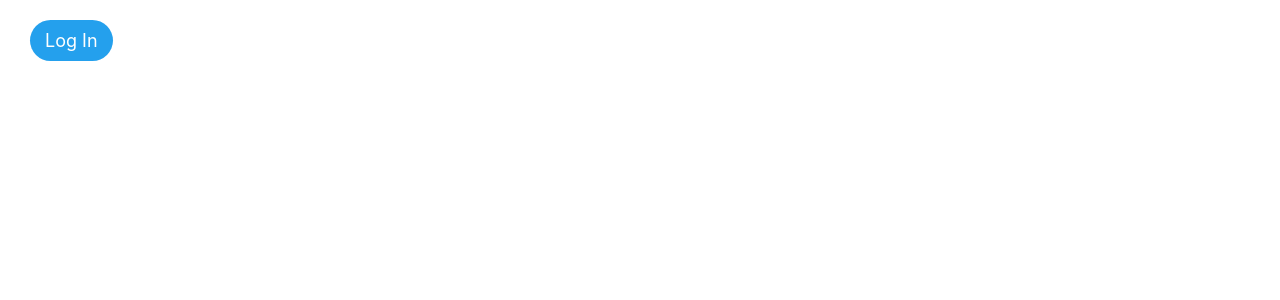
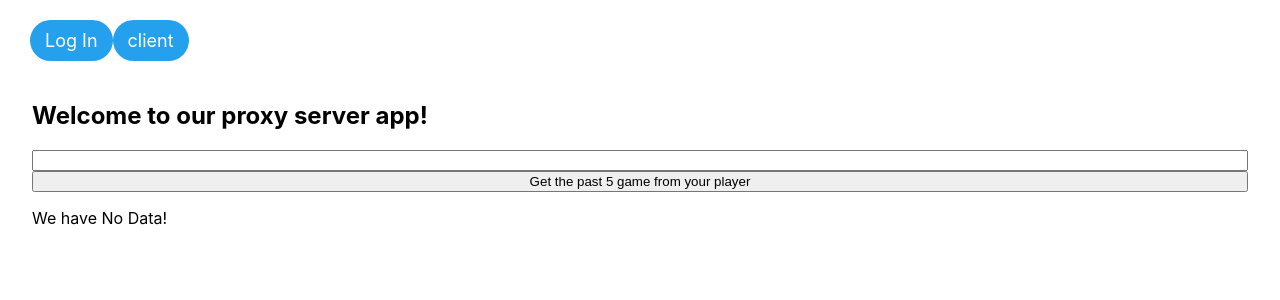
Before and after one commit to Benjamin0173/League, a React (Create React App) app: page /client in a window 1280 px wide. Before the commit this address had no page. Shown: the top 300 px of the page. Built offline with nearby package versions, Linux system fonts and the light colour scheme.

Commit message:
third commit

```diff
--- a/package.json
+++ b/package.json
@@ -2,6 +2,7 @@
   "name": "mon-composant",
   "version": "0.1.0",
   "private": true,
+  "proxy": "http://localhost:4000",
   "dependencies": {
     "@emotion/react": "^11.10.4",
     "@emotion/styled": "^11.10.4",
--- /dev/null
+++ b/src/Component/Clients.js
@@ -0,0 +1,59 @@
+import '../App.css'
+import React, { useState } from 'react'
+import axios from 'axios'
+
+function Client() {
+  const [searchText, setSearchText] = useState('')
+  const [gameList, setgameList] = useState([])
+
+  function getPlayerGames(event) {
+    axios
+      .get('http://localhost:4000/past5Games', {
+        params: { username: { searchText } },
+      })
+      .then(function (response) {
+        setgameList(response.data)
+      })
+      .catch(function (error) {
+        console.log(error)
+      })
+  }
+  console.log(gameList)
+
+  return (
+    <div className="App">
+      <h2>Welcome to our proxy server app!</h2>
+      <input
+        type="text"
+        onChange={(e) => setSearchText(e.target.value)}
+      ></input>
+      <button onClick={getPlayerGames}>
+        Get the past 5 game from your player
+      </button>
+      {gameList.length !== 0 ? (
+        <>
+          <p>We have data!</p>
+          {gameList.map((gameData, index) => (
+            <>
+              <h2>Game {index + 1}</h2>
+              <div>
+                {gameData.info.participants.map((data, participantIndex) => (
+                  <p>
+                    PLAYER {participantIndex + 1}: {data.summonerName}, KDA:{' '}
+                    {data.kills} / {data.deaths} / {data.assists}
+                  </p>
+                ))}
+              </div>
+            </>
+          ))}
+        </>
+      ) : (
+        <>
+          <p>We have No Data!</p>
+        </>
+      )}
+    </div>
+  )
+}
+
+export default Client
--- a/src/Component/Header.js
+++ b/src/Component/Header.js
@@ -15,6 +15,9 @@ function Header() {
         <StyledLink to="/" $isFullLink>
           Log In
         </StyledLink>
+        <StyledLink to="/client" $isFullLink>
+          client
+        </StyledLink>
       </div>
     </NavContainer>
   )
--- a/src/index.js
+++ b/src/index.js
@@ -7,6 +7,7 @@ import Dashboard from './Component/Dashboard'
 import Header from './Component/Header'
 import Connection from './Component/Connection'
 import Information from './Component/Information'
+import Client from './Component/Clients'
 
 import { BrowserRouter as Router, Route, Routes } from 'react-router-dom'
 
@@ -19,6 +20,7 @@ root.render(
         <Route path="/" element={<Connection />} />
         <Route path="/dashboard" element={<Dashboard />} />
         <Route path="/Information" element={<Information />} />
+        <Route path="/client" element={<Client />} />
       </Routes>
     </Router>
   </React.StrictMode>
```
